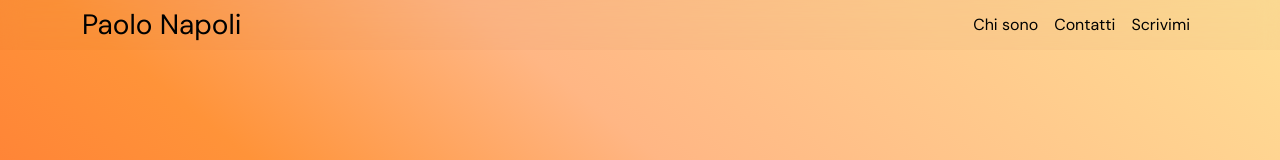
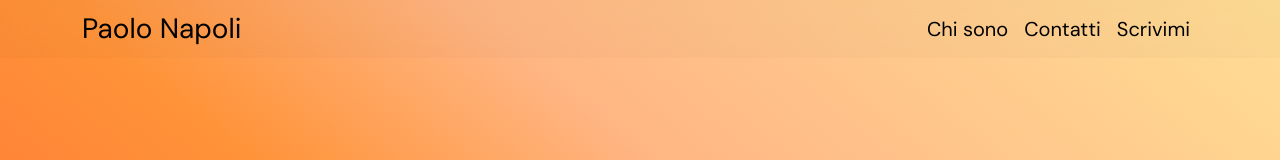
Before and after one commit to PaoloNapoli97/PaoloNapoli.com, a Vue app: page /home in a window 1280 px wide. Shown: the top 160 px of the page. Built offline with nearby package versions, Linux system fonts and the light colour scheme.

Commit message:
Add VueWriter

```diff
--- a/package.json
+++ b/package.json
@@ -10,8 +10,12 @@
   },
   "dependencies": {
     "bootstrap": "^5.2.3",
+    "typewriter-effect": "^2.19.0",
+    "typewriter-vue": "^0.5.19",
     "vue": "^3.2.47",
-    "vue-router": "^4.1.6"
+    "vue-router": "^4.1.6",
+    "vue-typer": "^1.2.0",
+    "vue-writer": "^1.2.0"
   },
   "devDependencies": {
     "@vitejs/plugin-vue": "^4.1.0",
--- a/src/components/AppHeader.vue
+++ b/src/components/AppHeader.vue
@@ -1,18 +1,18 @@
 <template>
 
-  <header class="header-style">
+  <header class="header-style p-2">
     <div class="container h-100 d-flex justify-content-between align-items-center">
       <div class="fs-3">
         <router-link :to="{name: 'homepage' }">Paolo Napoli</router-link>
       </div>
       <div class="d-flex page-links">
-        <div class="px-2">
+        <div class="px-2 fs-5">
           <router-link :to="{name: 'about-me' }">Chi sono</router-link>
         </div>
-        <div class="px-2">
+        <div class="px-2 fs-5">
           <router-link :to="{name: 'contacts'}">Contatti</router-link>
         </div>
-        <div class="px-2">
+        <div class="px-2 fs-5">
           <router-link :to="{name: 'contact-me'}">Scrivimi</router-link>
         </div>
       </div>
@@ -28,7 +28,6 @@ export default {};
 <style lang="scss" scoped>
 
   header {
-    height: 50px;
     background-color: rgba(0, 0, 0, 0.02);
     backdrop-filter: blur(10px);
 
--- a/src/components/AppMain.vue
+++ b/src/components/AppMain.vue
@@ -1,7 +1,7 @@
 <template>
-    <div>
+    <main>
         <router-view></router-view>
-    </div>
+    </main>
 </template>
 
 <script>
--- a/src/main.js
+++ b/src/main.js
@@ -1,5 +1,6 @@
 import { createApp } from 'vue'
 import App from './App.vue'
 import { router } from './router'
+import VueWriter from "vue-writer";
 
-createApp(App).use(router).mount('#app')
+createApp(App).use(router, VueWriter).mount('#app')
```
Also changed, not shown: src/assets/img/heroImage.png (added), 1 other file (tests, documents, lock files or other folders).
